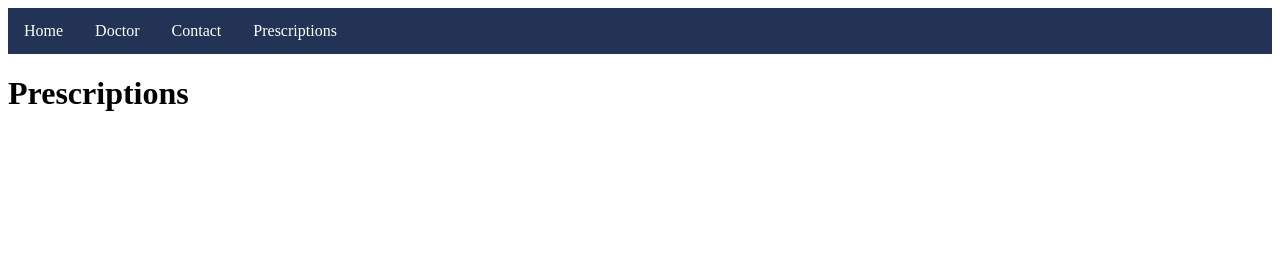
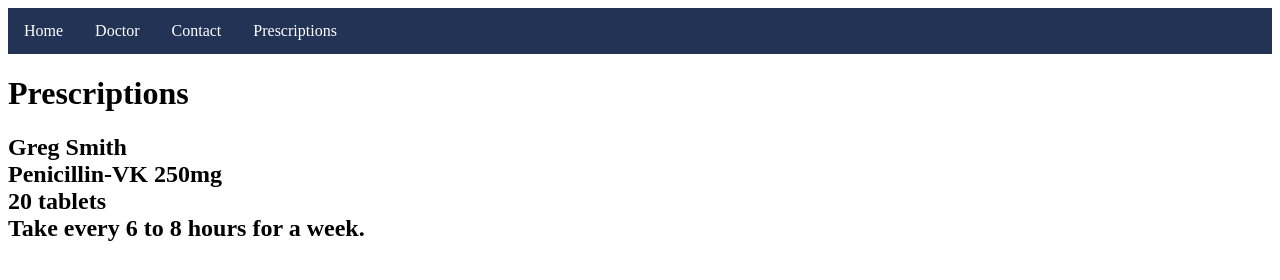
Before and after one commit to tacotrucktuesdays/gooddoc1.github.io, a plain HTML site: page Prescriptions.html in a window 1280 px wide. Drawn offline with Linux system fonts and the light colour scheme.

Commit message:
Update Prescriptions.html

```diff
--- a/Prescriptions.html
+++ b/Prescriptions.html
@@ -39,8 +39,11 @@ li a:hover {
 	</ul>
 
 	<h1>Prescriptions </h1>
-	<p>
-
-	</p>
+	<h2>
+	Greg Smith<br>
+	Penicillin-VK 250mg<br>
+	20 tablets<br>
+	Take every 6 to 8 hours for a week.
+	</h2>
 </body>
 </html>
```
